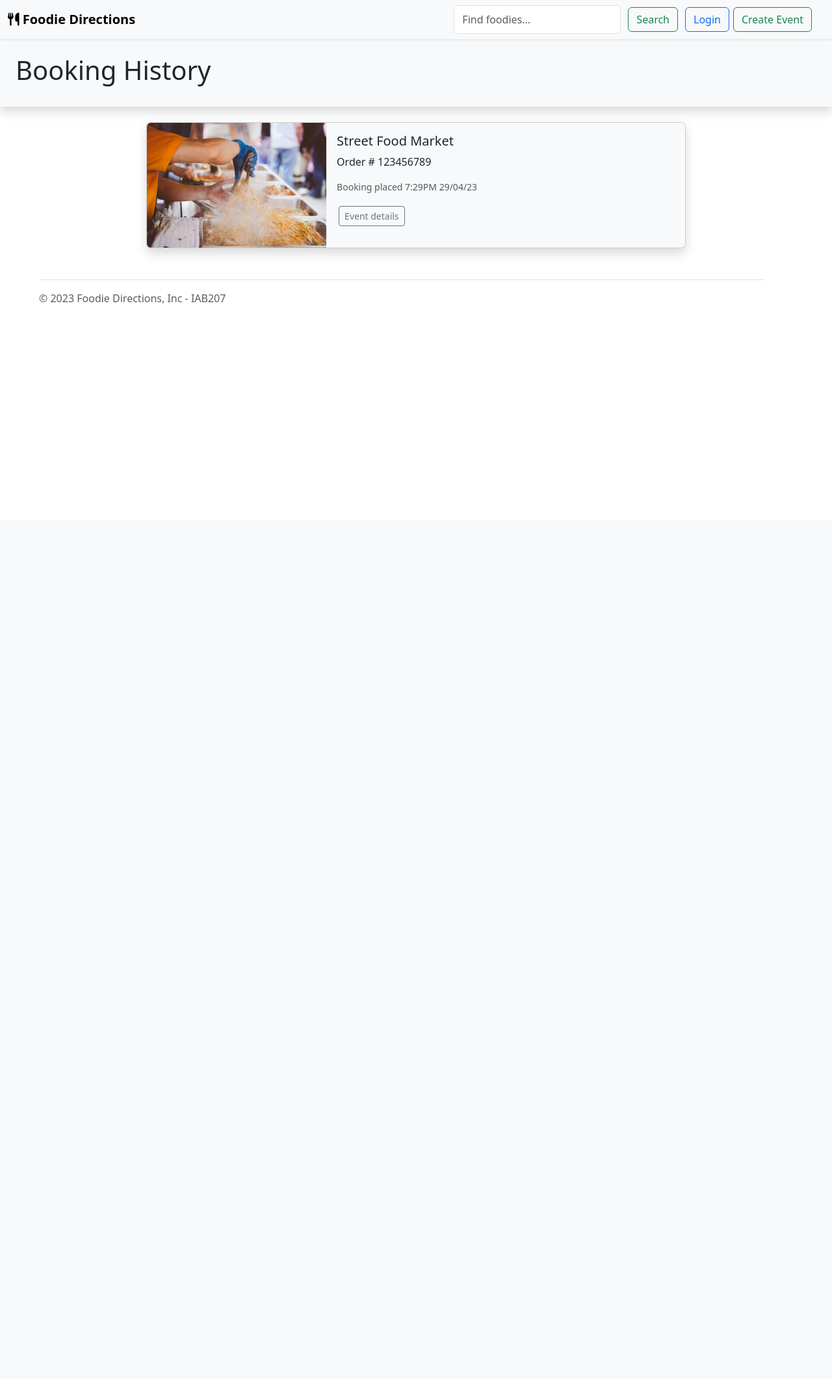
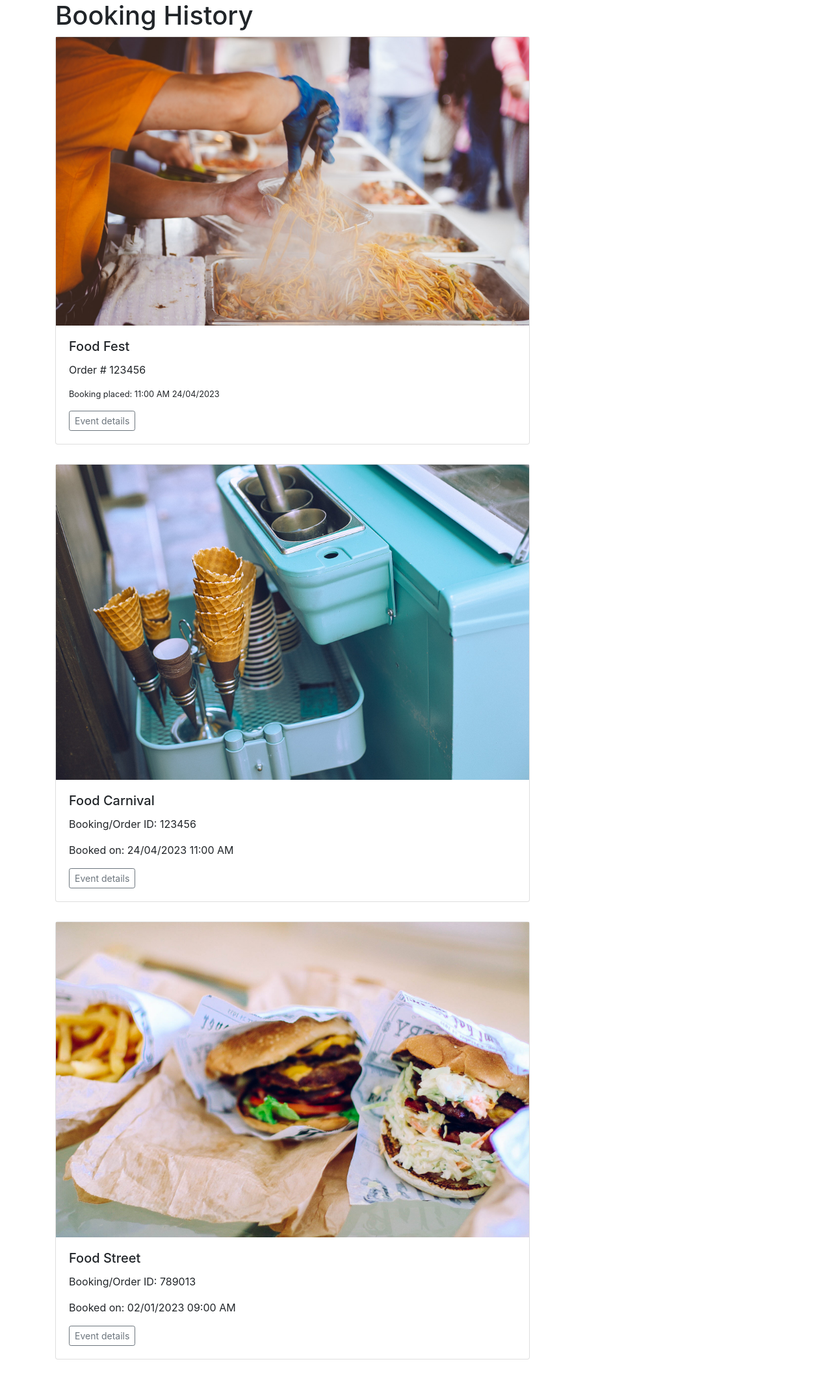
Before and after one commit to finlopes97/GourmetAdventures, a Flask app: page /bookings in a window 1280 px wide. Shown: the whole page at 65% size. Before the commit the page ends 800 px from the top, so only its background shows below. Run offline with Flask 3, Linux system fonts and the light colour scheme; some libraries are stand-ins or nearby versions.

Commit message:
Update bookings.html
added booking and edited HTML page

```diff
--- a/website/templates/bookings.html
+++ b/website/templates/bookings.html
@@ -1,32 +1,52 @@
-{% extends 'base.html' %}
-
-{% block content %}
-<div class="p-4 bg-light shadow mb-4">
+<html>
+<head>
+	<title>Booking History</title>
+	<link rel="stylesheet" type="text/css" href="https://maxcdn.bootstrapcdn.com/bootstrap/4.0.0/css/bootstrap.min.css">
+	<style type="text/css">
+		.card {
+			margin-bottom: 30px;
+		}
+	</style>
+	<link rel="stylesheet" href="CSS and Python file/Styling.css">
+</head>
+<body>
+	<div class="container">
 		<h1>Booking History</h1>
+		<div class="row">
+			<div class="col-md-8">
+                <div class="card">
+                    <img src="../static/img/pexels-clem-onojeghuo-104884.jpg" class="img-fluid w-100 rounded-start event-card-img" alt="Event Image">
+                    <div class="card-body">
+                        <h5 class="card-title">Food Fest</h5>
+                        <p class="card-text">Order # 123456</p>
+                        <p class="card-text"><small class="text-body-secondary">Booking placed: 11:00 AM 24/04/2023</small></p>
+                        <a type="button" class="btn btn-outline-secondary btn-sm" href="/event">Event details</a>
                     </div>
-
-<div class="container-fluid">
-
-    <!-- Placeholder booking card -->
-
-    <div class="row justify-content-center">
-        <div class="col-md-8 col-sm-10 col-12 mb-4">
-            <div class="card event-card shadow bg-body-tertiary">
-                <div class="row g-0">
-                    <div class="col-4">
-                        <img src="../static/img/pexels-clem-onojeghuo-104884.jpg" class="img-fluid w-100 rounded-start event-card-img" alt="...">
                 </div>
-                    <div class="col-8">
+				<div class="card">
+                    <img src="../static/img/pexels-maria-orlova-4947220.jpg" class="img-fluid w-100 rounded-start event-card-img" alt="Event Image">
 					<div class="card-body">
-                            <h5 class="card-title">Street Food Market</h5>
-                            <p class="card-text">Order # 123456789</p>
-                            <p class="card-text"><small class="text-body-secondary">Booking placed 7:29PM 29/04/23</small></p>
+						<h5 class="card-title">Food Carnival</h5>
+						<p class="card-text">Booking/Order ID: 123456</p>
+						<p class="card-text">Booked on: 24/04/2023 11:00 AM</p>
+                        <a type="button" class="btn btn-outline-secondary btn-sm" href="/event">Event details</a>
+					</div>
+				</div>
+				<div class="card">
+                    <img src="../static/img/pexels-kristina-paukshtite-983297.jpg">
+					<div class="card-body">
+						<h5 class="card-title">Food Street</h5>
+						<p class="card-text">Booking/Order ID: 789013</p>
+						<p class="card-text">Booked on: 02/01/2023 09:00 AM</p>
                         <a type="button" class="btn btn-outline-secondary btn-sm" href="/event">Event details</a>
 			        </div>
 		        </div>
 	        </div>
         </div>
     </div>
-    </div>
-</div>
-{% endblock %}
+	<!-- Bootstrap JS and jQuery -->
+	<script src="https://code.jquery.com/jquery-3.2.1.slim.min.js"></script>
+	<script src="https://cdnjs.cloudflare.com/ajax/libs/popper.js/1.12.9/umd/popper.min.js"></script>
+	<script src="https://maxcdn.bootstrapcdn.com/bootstrap/4.0.0/js/bootstrap.min.js"></script>
+</body>
+</html>
```
Lines whose indentation alone changed are shown as unchanged.
